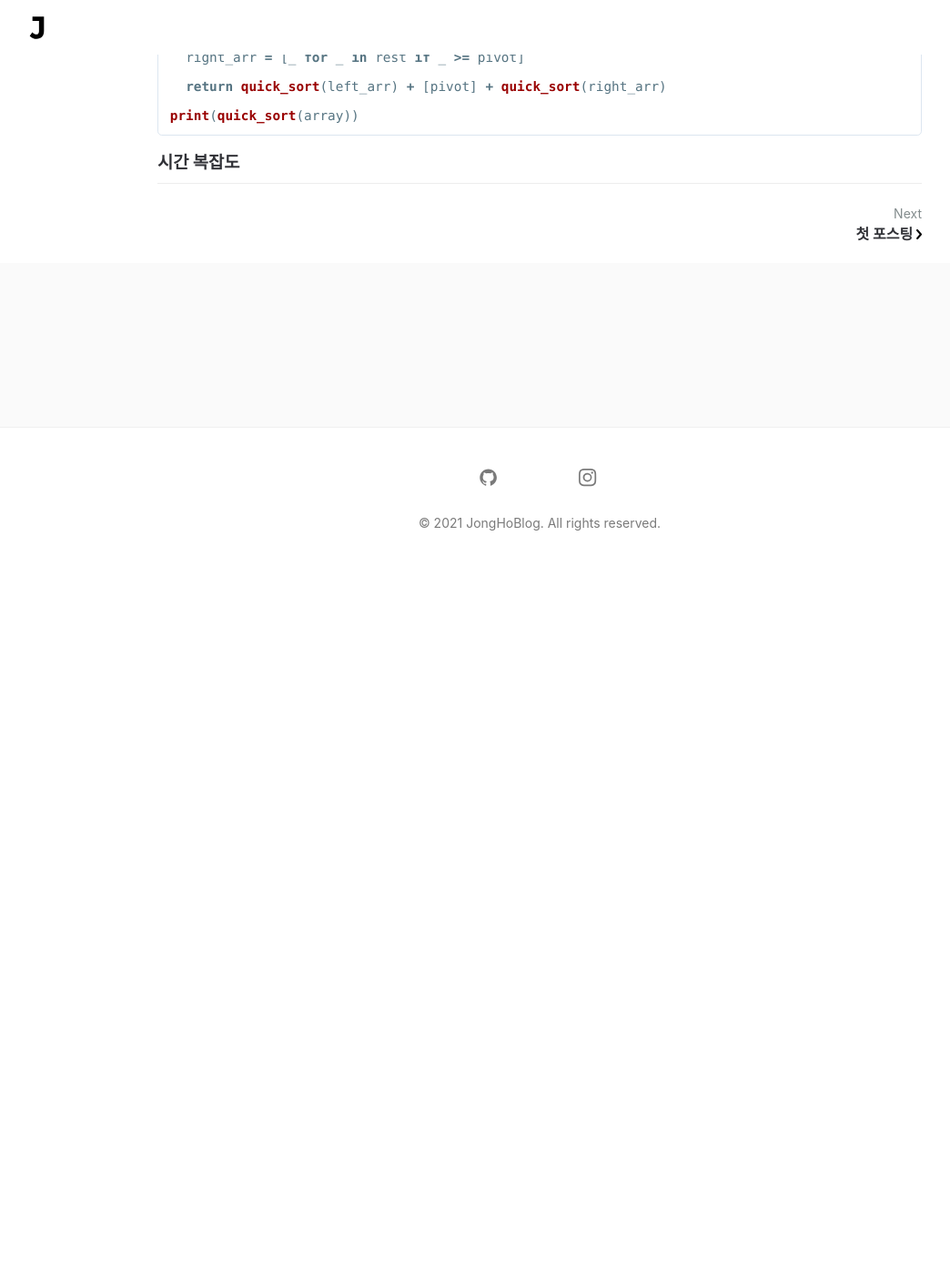
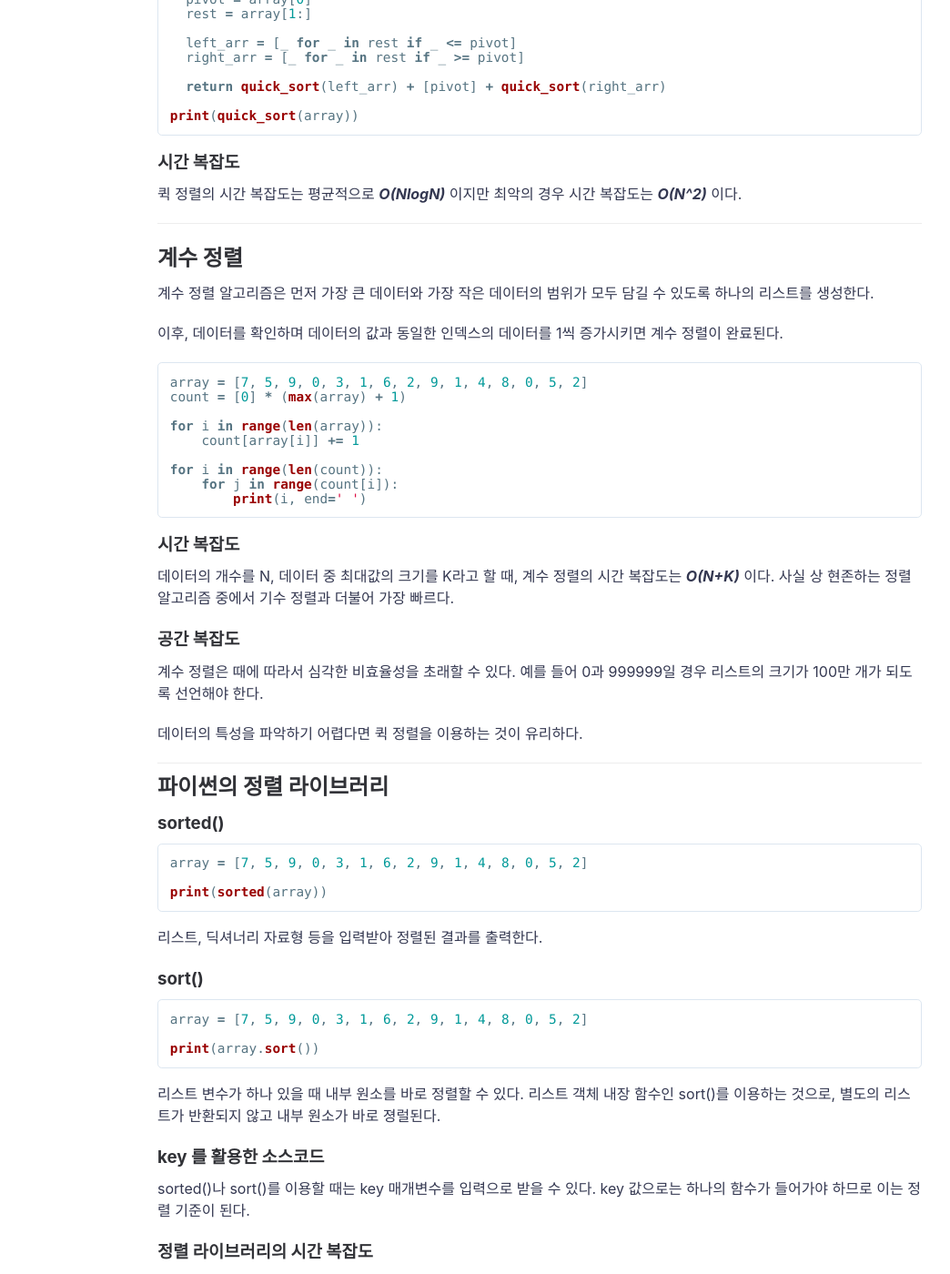
Before and after one commit to jonghopark95/jonghopark95.github.io, a Jekyll site: the page built from _posts/2020-01-03-algorithm-align.md, in a window 1280 px wide and 1400 px high, scrolled down 2870 px. Shown: the whole window at 91% size, without its empty margins (47-1091 px from the left). Built offline with Jekyll 4.4.1, drawn with Linux system fonts in a browser that asks for light colours; comment, search, counter and statistics services are not loaded; before the commit the page ends 3500 px from its top, so only the background shows below that; some of the changed text lies outside the part shown.

Commit message:
정렬 알고리즘

````diff
--- a/_posts/2020-01-02-algorithm-align.md
+++ b/_posts/2020-01-03-algorithm-align.md
@@ -13,6 +13,7 @@ PS 공부를 하며 알고리즘 정렬에 대해 간략히 정리해봤습니
 [선택 정렬](#select_align)
 [삽입 정렬](#insert_align)
 [퀵 정렬](#quick_align)
+[계수 정렬](#counting_align)
 
 ---
 
@@ -139,3 +140,70 @@ print(quick_sort(array))
 ```
 
 ### 시간 복잡도
+
+퀵 정렬의 시간 복잡도는 평균적으로 **_O(NlogN)_** 이지만 최악의 경우 시간 복잡도는 **_O(N^2)_** 이다.
+
+---
+
+<a name="counting_align"></a>
+
+## 계수 정렬
+
+계수 정렬 알고리즘은 먼저 가장 큰 데이터와 가장 작은 데이터의 범위가 모두 담길 수 있도록 하나의 리스트를 생성한다.
+
+이후, 데이터를 확인하며 데이터의 값과 동일한 인덱스의 데이터를 1씩 증가시키면 계수 정렬이 완료된다.
+
+```python
+array = [7, 5, 9, 0, 3, 1, 6, 2, 9, 1, 4, 8, 0, 5, 2]
+count = [0] * (max(array) + 1)
+
+for i in range(len(array)):
+    count[array[i]] += 1
+
+for i in range(len(count)):
+    for j in range(count[i]):
+        print(i, end=' ')
+```
+
+### 시간 복잡도
+
+데이터의 개수를 N, 데이터 중 최대값의 크기를 K라고 할 때, 계수 정렬의 시간 복잡도는 **_O(N+K)_** 이다.
+사실 상 현존하는 정렬 알고리즘 중에서 기수 정렬과 더불어 가장 빠르다.
+
+### 공간 복잡도
+
+계수 정렬은 때에 따라서 심각한 비효율성을 초래할 수 있다. 예를 들어 0과 999999일 경우 리스트의 크기가 100만 개가 되도록 선언해야 한다.
+
+데이터의 특성을 파악하기 어렵다면 퀵 정렬을 이용하는 것이 유리하다.
+
+---
+
+## 파이썬의 정렬 라이브러리
+
+### sorted()
+
+```python
+array = [7, 5, 9, 0, 3, 1, 6, 2, 9, 1, 4, 8, 0, 5, 2]
+
+print(sorted(array))
+```
+
+리스트, 딕셔너리 자료형 등을 입력받아 정렬된 결과를 출력한다.
+
+### sort()
+
+```python
+array = [7, 5, 9, 0, 3, 1, 6, 2, 9, 1, 4, 8, 0, 5, 2]
+
+print(array.sort())
+```
+
+리스트 변수가 하나 있을 때 내부 원소를 바로 정렬할 수 있다. 리스트 객체 내장 함수인 sort()를 이용하는 것으로, 별도의 리스트가 반환되지 않고 내부 원소가 바로 졍럴된다.
+
+### key 를 활용한 소스코드
+
+sorted()나 sort()를 이용할 때는 key 매개변수를 입력으로 받을 수 있다. key 값으로는 하나의 함수가 들어가야 하므로 이는 정렬 기준이 된다.
+
+### 정렬 라이브러리의 시간 복잡도
+
+정렬 라이브러리는 항상 최악의 경우에도 시간 복잡도 **_O(NlogN)_** 을 보장한다.
````
Also changed, not shown: 5 other files.
